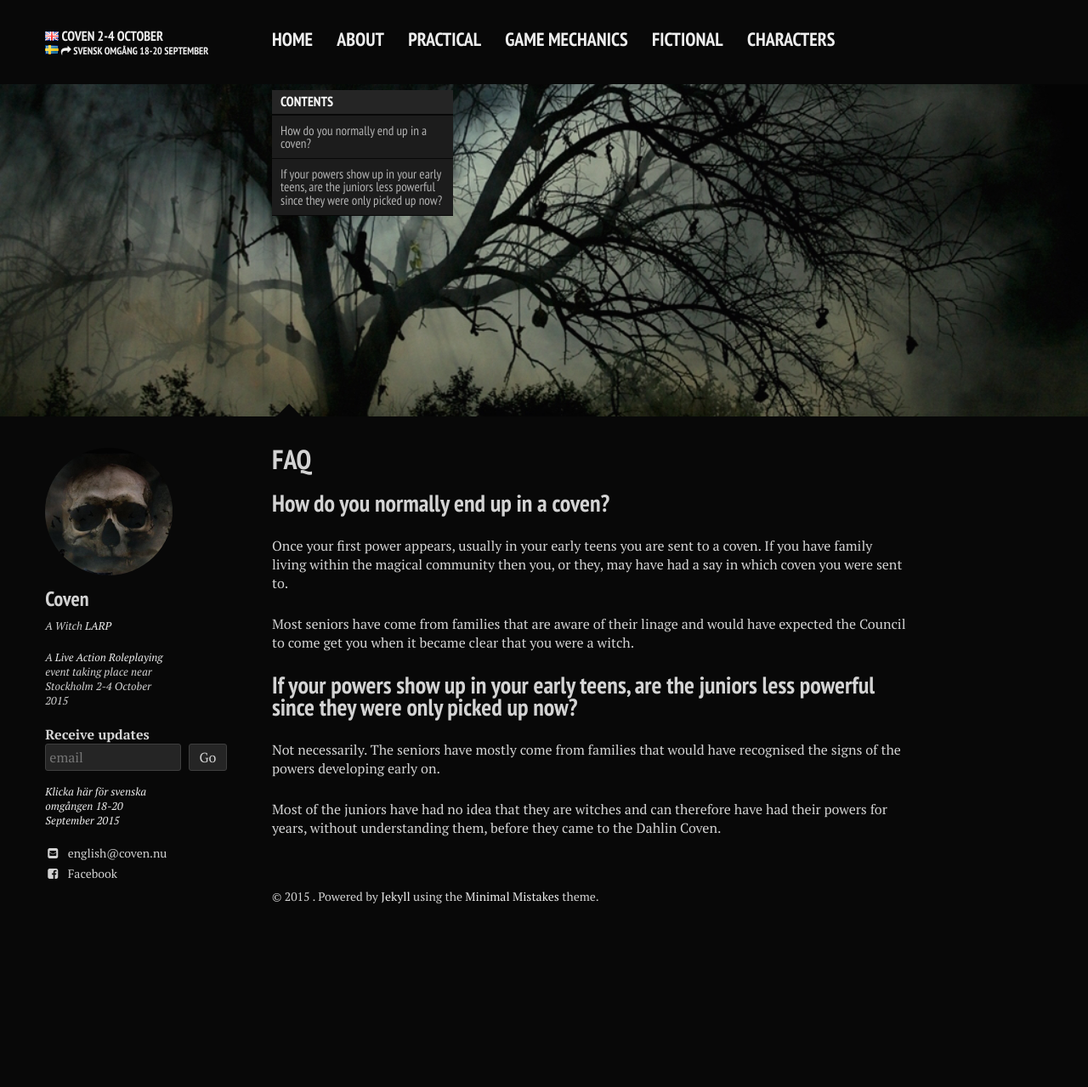
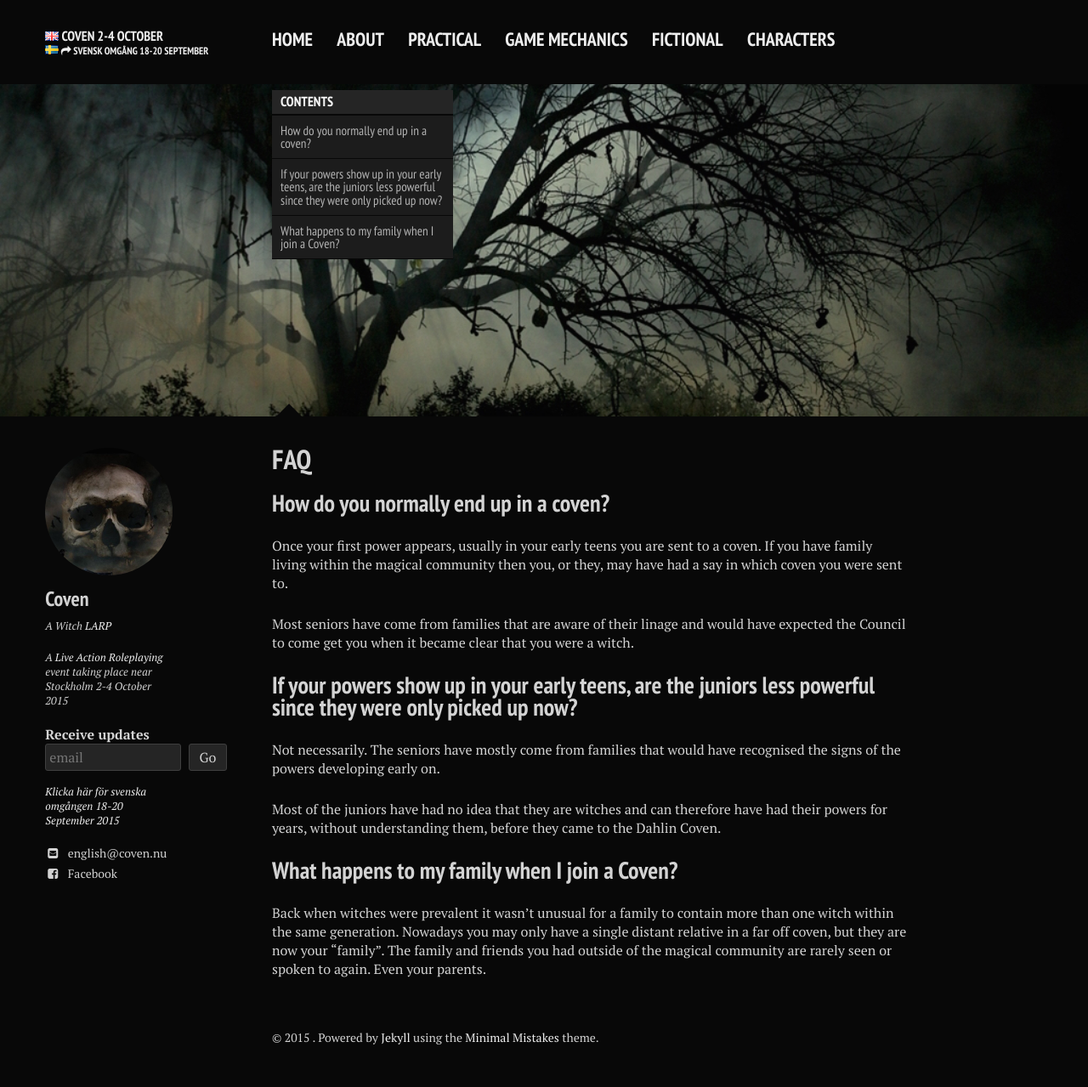
Before and after one commit to stanislavb/en.coven.nu, a Jekyll site: the page built from faq/index.md, in a window 1280 px wide. Shown: the whole page at 85% size. Built offline with Jekyll 4.4.1, drawn with Linux system fonts in a browser that asks for light colours; nearby versions of some CDN libraries; before the commit the page ends 1113 px from its top, so only the background shows below that.

Commit message:
Update index.md

```diff
--- a/faq/index.md
+++ b/faq/index.md
@@ -27,3 +27,6 @@ Most seniors have come from families that are aware of their linage and would ha
 Not necessarily. The seniors have mostly come from families that would have recognised the signs of the powers developing early on.
 
 Most of the juniors have had no idea that they are witches and can therefore have had their powers for years, without understanding them, before they came to the Dahlin Coven.
+
+## What happens to my family when I join a Coven?
+Back when witches were prevalent it wasn’t unusual for a family to contain more than one witch within the same generation. Nowadays you may only have a single distant relative in a far off coven, but they are now your “family”. The family and friends you had outside of the magical community are rarely seen or spoken to again. Even your parents.
```
